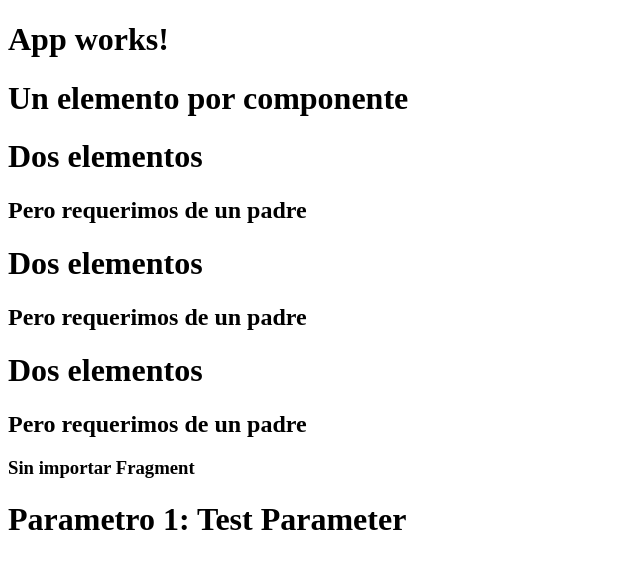
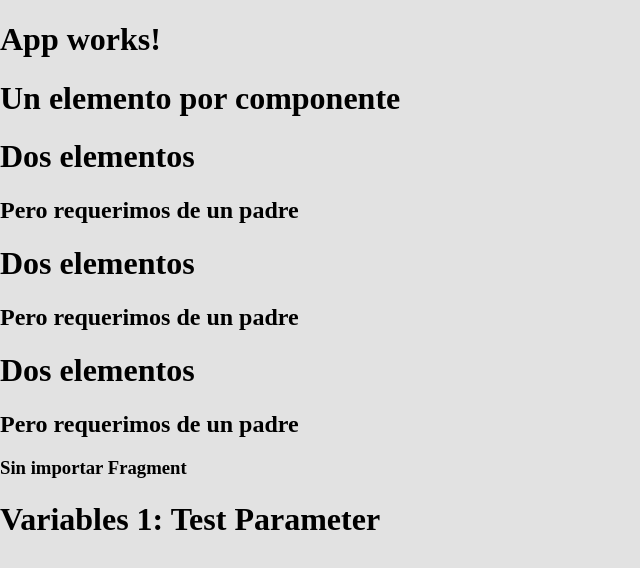
Before and after one commit to malonejv/curso-fernando-herrera-react, a React (Vite) app in the folder src/javier/03-counter-app-vite/: page / in a window 1280 px wide. Shown: the top 568 px of the page, without its empty margins (0-640 px from the left). Built offline with nearby package versions, Linux system fonts and the light colour scheme.

Commit message:
Importo estilos

```diff
--- a/src/javier/03-counter-app-vite/src/Parametros.jsx
+++ b/src/javier/03-counter-app-vite/src/Variables.jsx
@@ -1,10 +1,10 @@
 //Esto también es un fragmento pero no requiere importar Fragment
 const newMessage = 'Test Parameter';
 
-export const Parametros = ()=>{
+export const Variables = ()=>{
     return (
         <>
-            <h1>Parametro 1: { newMessage }</h1>
+            <h1>Variables 1: { newMessage }</h1>
         </>
     )
 }
--- a/src/javier/03-counter-app-vite/src/main.jsx
+++ b/src/javier/03-counter-app-vite/src/main.jsx
@@ -2,7 +2,9 @@ import React from "react";
 import ReactDOM from "react-dom/client";
 import { MyApp } from "./MyApp";
 import {MyComponentWithoutFramgment1, MyComponentWithoutFramgment2, MyFragment1, MyFragment2 } from "./Fragment";
-import { Parametros } from "./Parametros";
+import { Variables } from "./Variables";
+
+import './styles.css'
 
 ReactDOM.createRoot(document.getElementById('root')).render(
     <React.StrictMode>
@@ -11,6 +13,6 @@ ReactDOM.createRoot(document.getElementById('root')).render(
         <MyComponentWithoutFramgment2 />
         <MyFragment1 />
         <MyFragment2 />
-        <Parametros></Parametros>
+        <Variables></Variables>
     </React.StrictMode>
 )
--- /dev/null
+++ b/src/javier/03-counter-app-vite/src/styles.css
@@ -0,0 +1,5 @@
+html, body{
+    margin: 0;
+    padding: 0;
+    background : rgb(226, 226, 226)
+}
```
